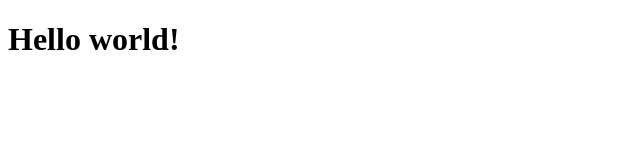
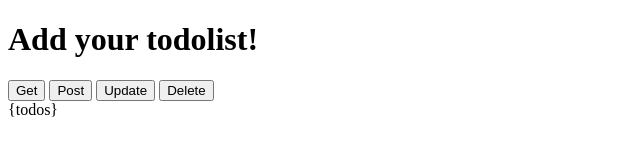
Before and after one commit to Jannie87/NodeJS_Express_RestAPI, a website: page public/index.html in a window 1280 px wide. Shown: the whole page, without its empty margins (0-640 px from the left). Drawn offline with Linux system fonts and the light colour scheme.

Commit message:
Added basic html

```diff
--- a/public/index.html
+++ b/public/index.html
@@ -7,6 +7,13 @@
     <title>Document</title>
   </head>
   <body>
-    <h1>Hello world!</h1>
+    <h1>Add your todolist!</h1>
+
+    <button id="get">Get</button>
+    <button id="post">Post</button>
+    <button id="uppdate">Update</button>
+    <button id="del">Delete</button>
+
+    <div>{todos}</div>
   </body>
 </html>
```
